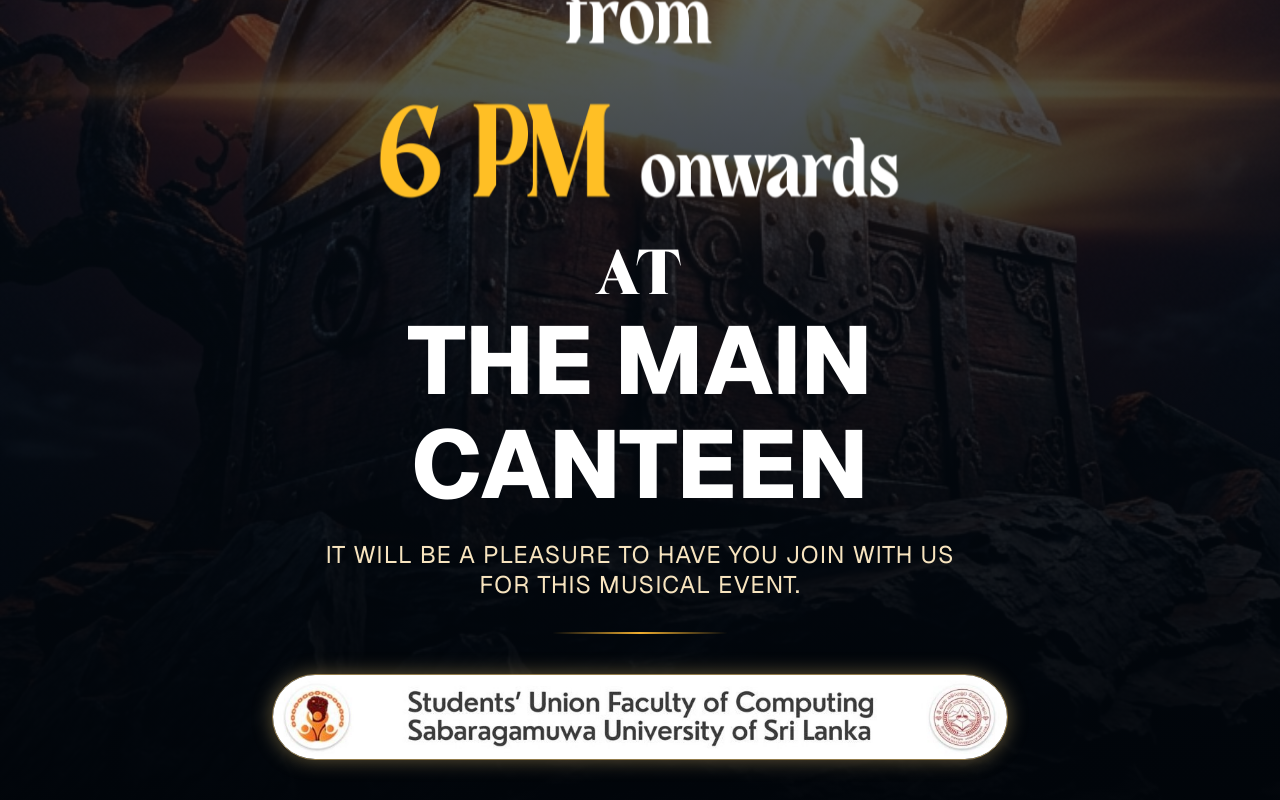
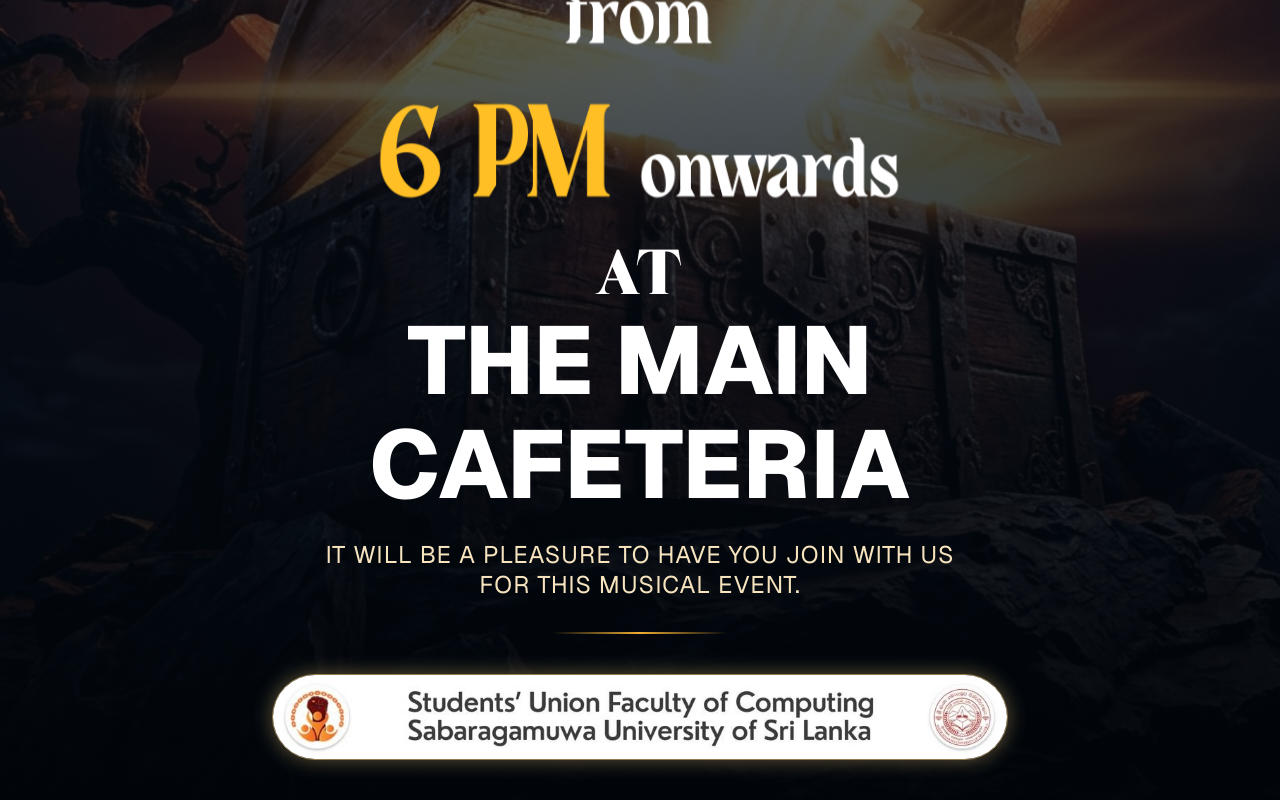
Before and after one commit to RumeshKumara/adawwa-app, a Next.js app: page / in a window 1280 px wide. Shown: the part 1069-1869 px from the top of the page. Built offline with nearby package versions, Linux system fonts and the light colour scheme; a web font is replaced by a local one.

Commit message:
feat: implement main landing page with intro loading sequence and event details

```diff
--- a/app/page.tsx
+++ b/app/page.tsx
@@ -120,7 +120,7 @@ export default function Home() {
           <div className='mt-2 font-["Casta","Apex",serif] text-white'>
             <p className="text-2xl tracking-[0.04em] sm:text-6xl font-[grained]">AT</p>
             <p className="mt-1 text-5xl font-extrabold sm:text-8xl">THE MAIN</p>
-            <p className="mt-2 text-5xl font-extrabold sm:text-8xl">CANTEEN</p>
+            <p className="mt-2 text-5xl font-extrabold sm:text-8xl">CAFETERIA   </p>
           </div>
 
           <p className='mt-3 max-w-2xl font-["Cinzel Decorative","Apex",serif] text-[0.86rem] uppercase leading-tight tracking-[0.04em] text-[#f7e4bf] sm:text-2xl'>
```
